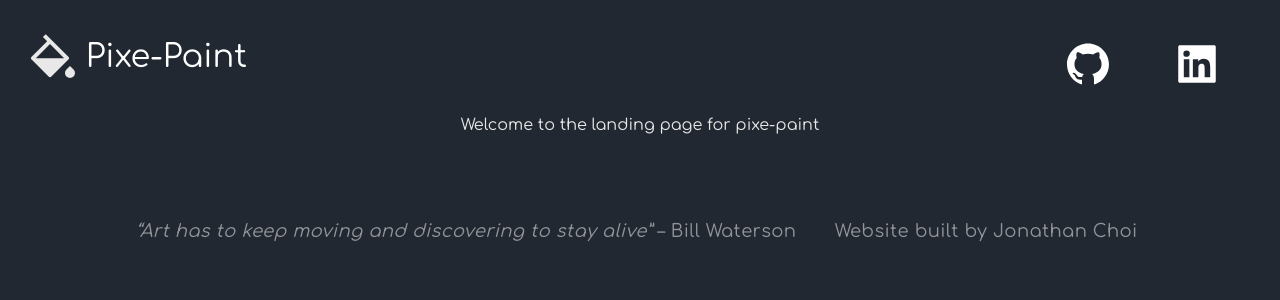
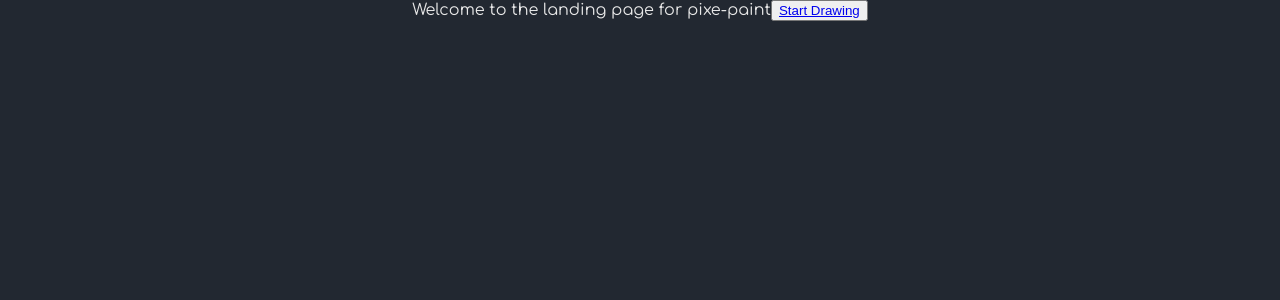
Before and after one commit to jon-choi/hack-a-paint, a React (Create React App) app: page / in a window 1280 px wide. Shown: the top 300 px of the page. Built offline with nearby package versions, Linux system fonts and the light colour scheme.

Commit message:
import header and footer in editor component instead of app

```diff
--- a/src/components/App.js
+++ b/src/components/App.js
@@ -1,21 +1,16 @@
 import { BrowserRouter as Router, Link, Route, Routes } from "react-router-dom";
 import "../styles/App.scss";
 import Editor from "./Editor";
-import Header from "./Header";
-import Footer from "./Footer";
 import LandingPage from "./LandingPage";
 
 function App() {
   return (
     <Router>
       <div className="App">
-        <Header />
         <Routes>
           <Route path="/" exact element={<LandingPage />} />
           <Route path="/editor" exact element={<Editor />} />
         </Routes>
-
-        <Footer />
       </div>
     </Router>
   );
--- a/src/components/Editor.js
+++ b/src/components/Editor.js
@@ -2,6 +2,8 @@ import React, { useState } from "react";
 import { CirclePicker } from "react-color";
 import DrawingPanel from "./DrawingPanel";
 import "../styles/editor.scss";
+import Header from "./Header";
+import Footer from "./Footer";
 
 export default function Editor() {
   const [panelWidth, setPanelWidth] = useState(16);
@@ -25,6 +27,8 @@ export default function Editor() {
   }
 
   return (
+    <div>
+      <Header />
       <div id="editor">
         <h1>Welcome to Pixe-Paint!</h1>
         {hideDrawingPanel && <h2>Enter dimensions to get started</h2>}
@@ -70,5 +74,8 @@ export default function Editor() {
           />
         )}
       </div>
+
+      <Footer />
+    </div>
   );
 }
--- a/src/components/LandingPage.js
+++ b/src/components/LandingPage.js
@@ -1,7 +1,15 @@
 import React from "react";
+import { Link } from "react-router-dom";
 
 const LandingPage = () => {
-  return <div>Welcome to the landing page for pixe-paint</div>;
+  return (
+    <div>
+      Welcome to the landing page for pixe-paint
+      <button className="button">
+        <Link to="/editor">Start Drawing</Link>
+      </button>
+    </div>
+  );
 };
 
 export default LandingPage;
```
Lines whose indentation alone changed are shown as unchanged.
